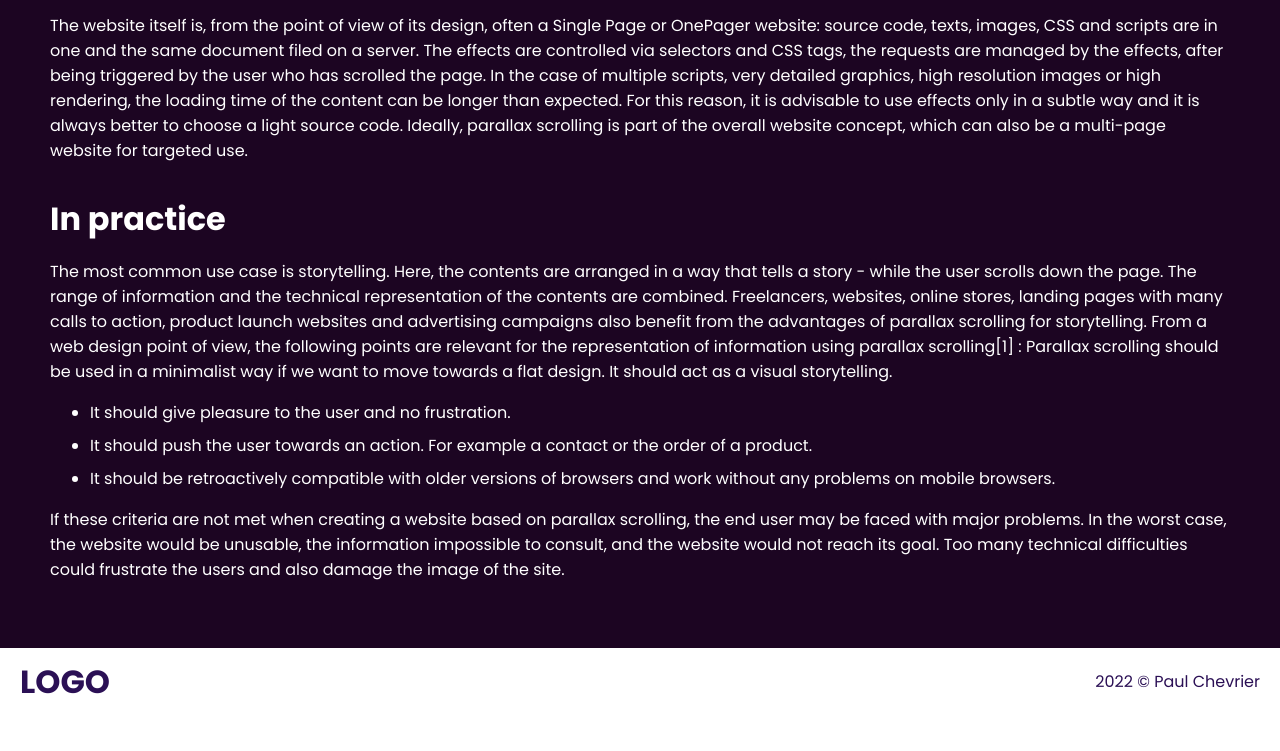
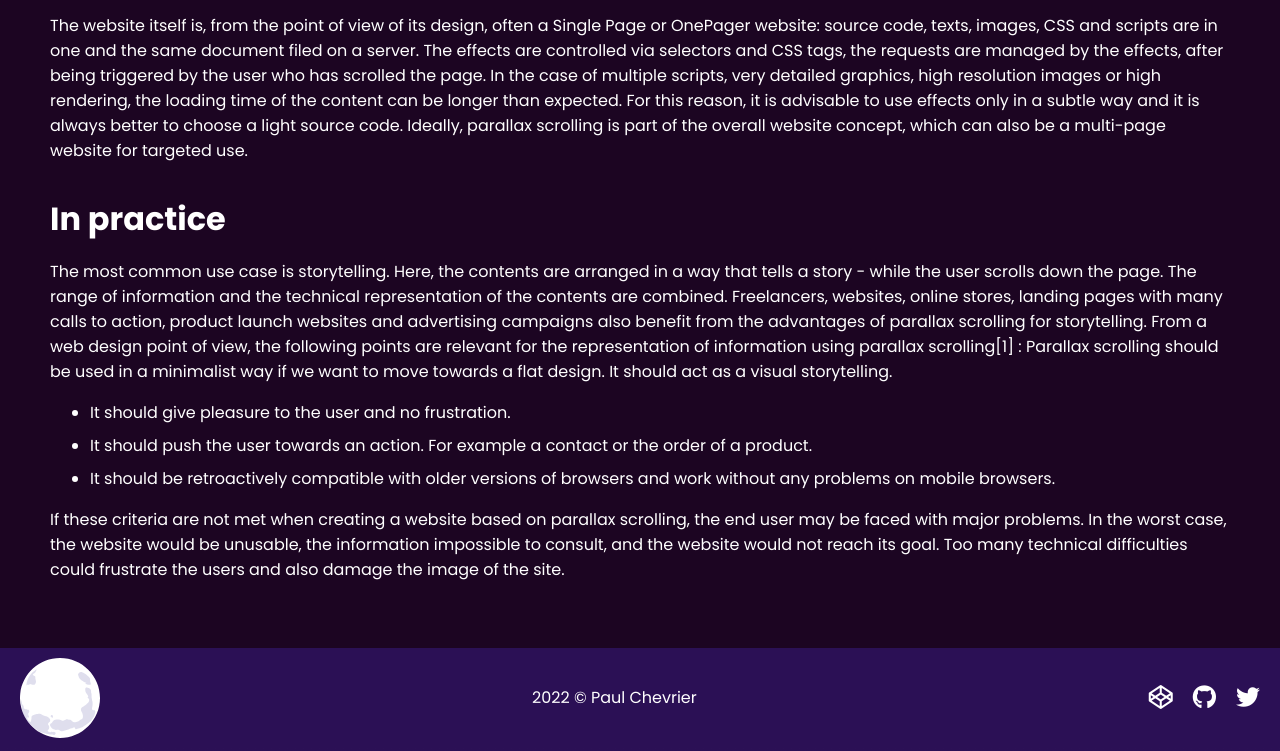
Before and after one commit to Ryoley/moonlight-parallax, a plain HTML site: page index.html in a window 1280 px wide. Shown: the part 1748-2499 px from the top of the page. Before the commit the page ends 2464 px from the top, so only its background shows below. Drawn offline with Linux system fonts and the light colour scheme.

Commit message:
💄 update footer

```diff
--- a/index.html
+++ b/index.html
@@ -5,7 +5,7 @@
     <meta charset="UTF-8">
     <meta http-equiv="X-UA-Compatible" content="IE=edge">
     <meta name="viewport" content="width=device-width, initial-scale=1.0">
-    <link rel="shortcut icon" href="assets/images/favicon.svg" type="image/x-icon">
+    <link rel="shortcut icon" href="assets/images/logo.svg" type="image/x-icon">
     <link rel="stylesheet" href="static/css/style.css">
     <title>Moonlight Parallax</title>
 </head>
@@ -132,11 +132,27 @@
     </section>
 
     <footer>
-        <a href="#" class="logo">Logo</a>
+        <a href="#" class="logo"><img src="assets/images/logo.svg" alt="Logo"></a>
         <p>2022 © Paul Chevrier</p>
+        <div class="social">
+            <a href="https://codepen.io/paulchevrier" target="_blank" rel="noopener noreferrer"
+                title="Link to author's Codepen profile">
+                <i class="fa-brands fa-codepen"></i>
+            </a>
+            <a id="profile-link" href="https://github.com/iampaulchevrier" target="_blank" rel="noopener noreferrer"
+                title="Link to author's GitHub profile">
+                <i class="fa-brands fa-github"></i>
+            </a>
+            </a>
+            <a href="https://twitter.com/iampaulchevrier" target="_blank" rel="noopener noreferrer"
+                title="Link to author's Twitter profile">
+                <i class="fa-brands fa-twitter"></i>
+            </a>
+        </div>
     </footer>
 
     <script src="static/js/parallax.js"></script>
+    <script src="https://kit.fontawesome.com/dbc353f1d2.js" crossorigin="anonymous"></script>
 </body>
 
 </html>
--- a/static/css/style.css
+++ b/static/css/style.css
@@ -199,18 +199,36 @@ footer {
     display: flex;
     align-items: center;
     justify-content: space-between;
-    background-color: #fff;
+    background-color: #2b1055;
+    color: #fff;
 }
 
 footer .logo {
-    color: #2b1055;
+    height: 80px;
+    width: 80px;
+    color: #fff;
     font-size: 2em;
     font-weight: 700;
     text-decoration: none;
     text-transform: uppercase;
 }
 
-footer p {
-    color: #2b1055;
-    font-size: 1em;
+footer .logo img {
+    height: 100%;
+    width: 100%;
 }
+
+footer .social {
+    display: flex;
+    flex-direction: row;
+}
+
+footer .social a {
+    margin-left: 20px;
+    color: #fff;
+    font-size: 1.5em;
+}
+
+footer .social a:hover {
+    color: #7597de;
+}
```
Also changed, not shown: assets/images/logo.svg (renamed from assets/images/favicon.svg). Lines whose indentation alone changed are shown as unchanged.
